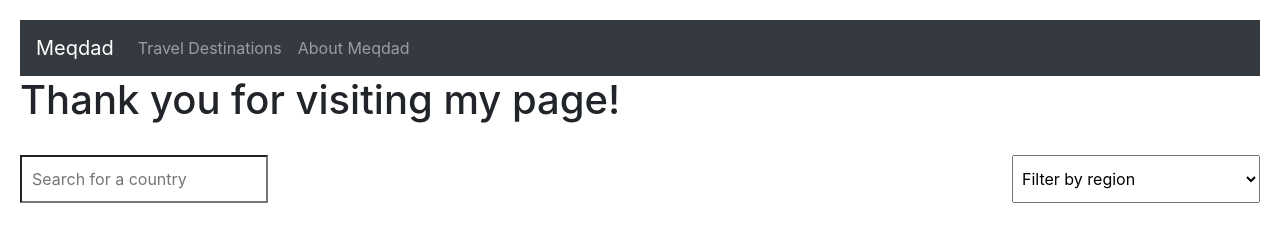
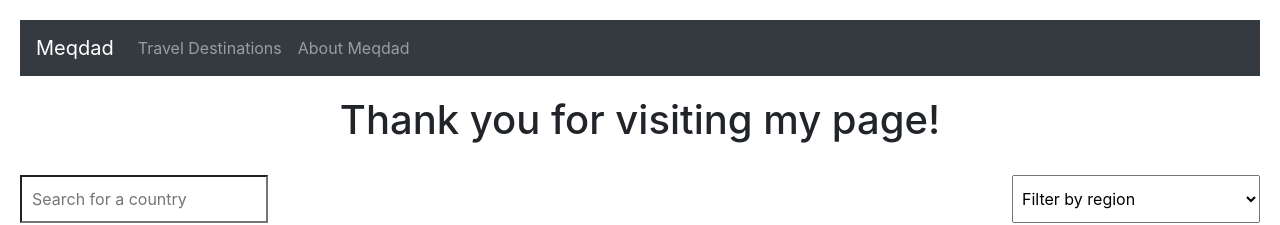
Before and after one commit to meqdadslh/Project2-React, a React (Create React App) app: page / in a window 1280 px wide. Shown: the top 225 px of the page. Built offline with nearby package versions, Linux system fonts and the light colour scheme; no server answers.

Commit message:
styled the header h1

```diff
--- a/src/App.js
+++ b/src/App.js
@@ -1,4 +1,5 @@
 import React from 'react';
+// import {BrowserRouter as Router, Route, Link} from "react-router-dom"
 import Nav from './components/Nav';
 import Countries from './components/Countries';
 import Filter from './components/Filter'
@@ -12,7 +13,7 @@ function App() {
   return (
     <>
       <Nav/>
-      <h1>Thank you for visiting my page!</h1>
+      <h1>Thank you for visiting my page! </h1>
       <Filter/>
       <Countries/>
 
--- a/src/index.css
+++ b/src/index.css
@@ -10,6 +10,10 @@ body{
   padding: 20px;
   background-color:darkgray;
   color:white;
+}
+h1 {
+  text-align: center;
+  padding-top: 20px;
 }
 .filter {
   display: flex;
```
